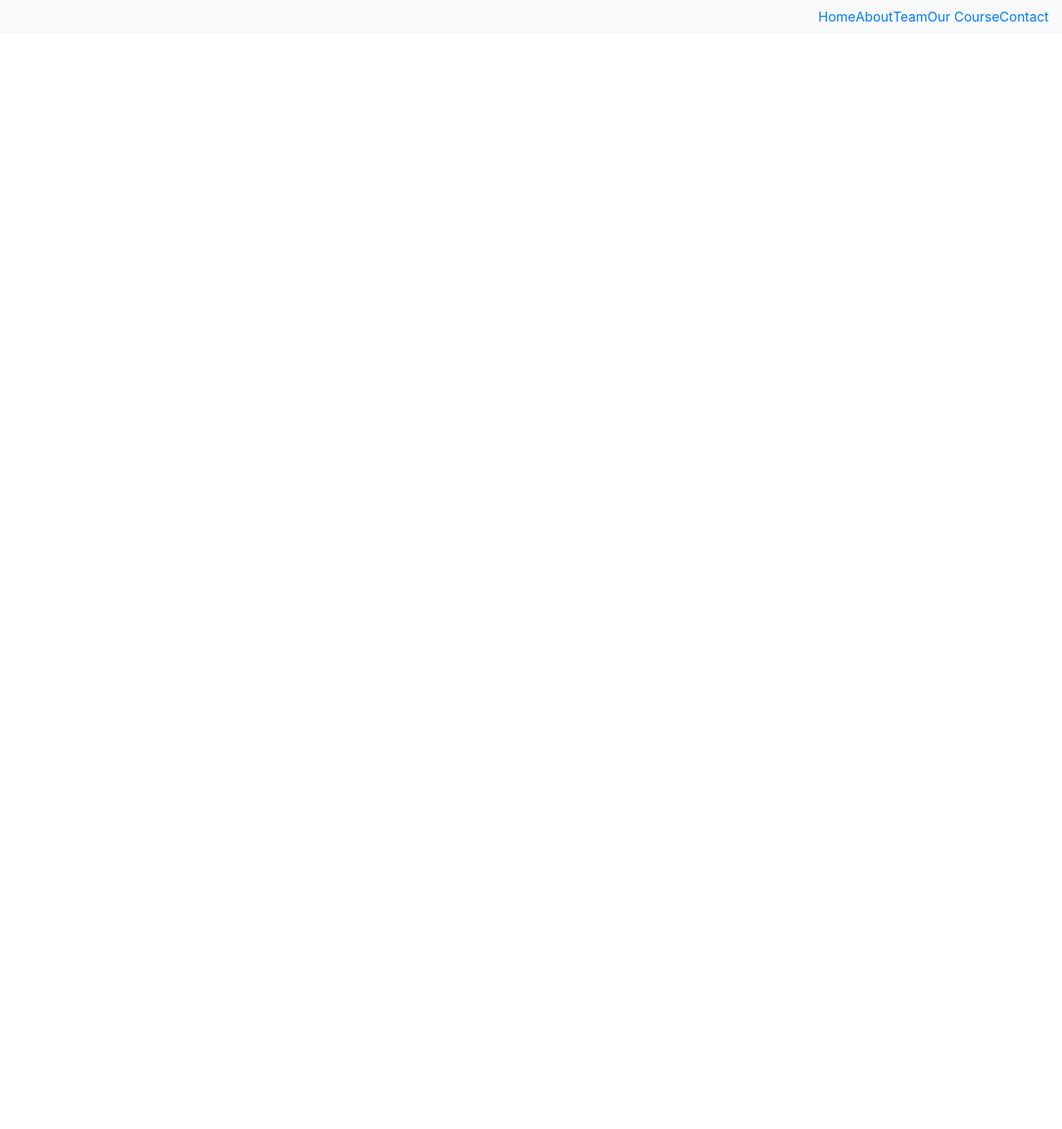
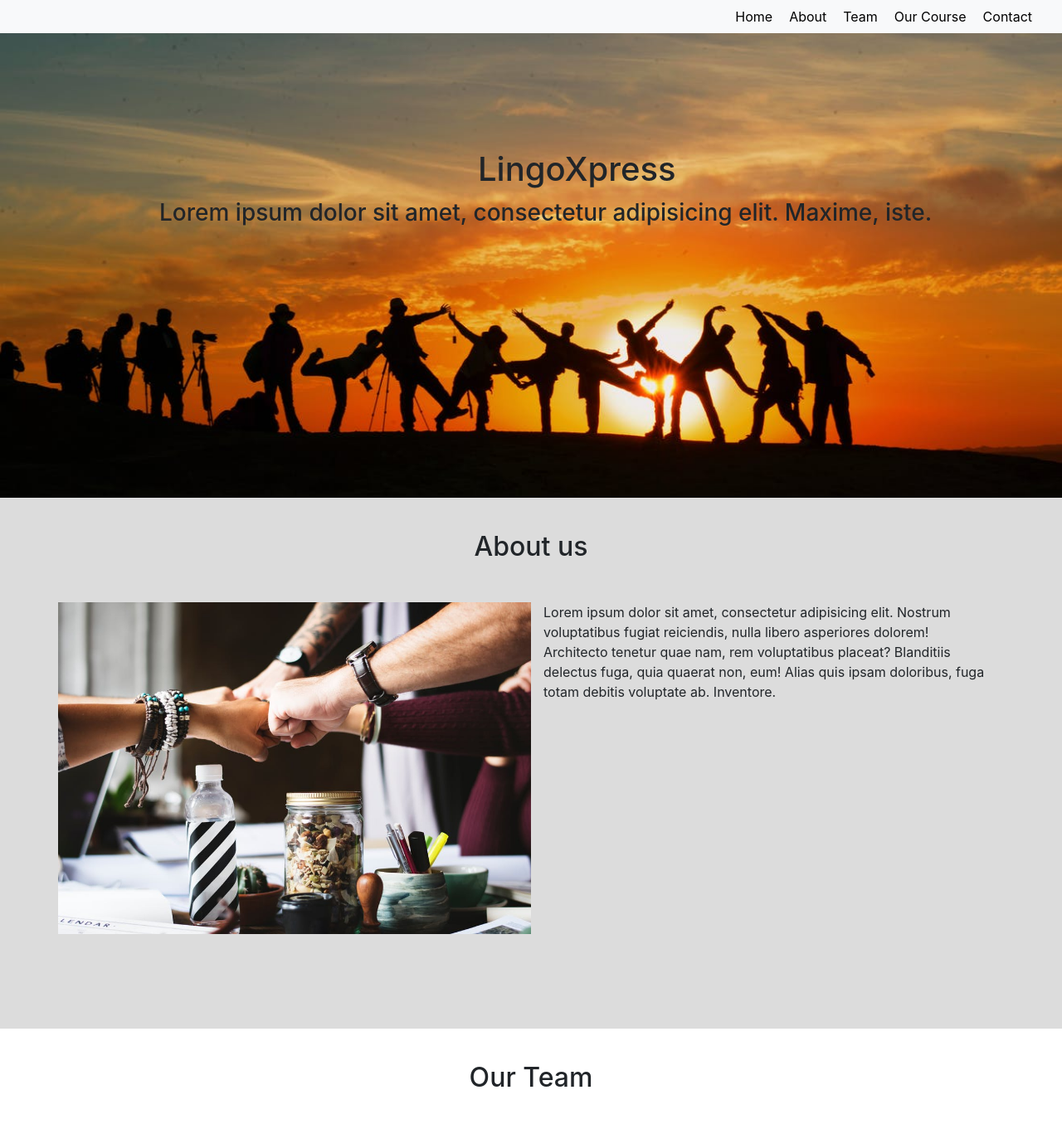
Before and after one commit to aleksandrahannum/lingoxpress, a plain HTML site: page index.html in a window 1280 px wide. Shown: the whole page at 83% size. Before the commit the page ends 800 px from the top, so only its background shows below. Drawn offline with nearby package versions, Linux system fonts and the light colour scheme; files whose address does not match are found by name.

Commit message:
dodano strukture i nagłówki

```diff
--- a/css/style.css
+++ b/css/style.css
@@ -0,0 +1,47 @@
+#main-nav {
+    background-color: black;
+}
+#main-nav .navbar-nav .navbar-item{
+    padding-right: 20px;
+}
+#main-nav .navbar-nav .navbar-item a {
+    text-decoration: none;
+    color: black;
+
+}
+
+h2 {
+    text-align: center;
+    padding-top: 5vh;
+    padding-bottom: 5vh;
+}
+#header-section {
+    width: 100%;
+    height: 600px;
+    background-image: url(../img/pexels-photo-207896.jpeg);
+    background-size: cover;
+    position: relative;
+}
+
+#header-section h1 {
+    position: absolute;
+    top: 30%;
+    left: 45%;
+}
+#header-section h3 {
+    position: absolute;
+    top: 40%;
+    left: 15%;
+
+}
+#about-section {
+    width: 100%;
+    height: 80vh;
+    background-color: gainsboro;
+}
+
+#about-section .img {
+    background-image: url(/img/pexels-photo-398532.jpeg);
+    height: 50vh;
+    background-size: cover;
+}
--- a/index.html
+++ b/index.html
@@ -29,6 +29,27 @@
             </ul>
         </div>
     </nav>
+    <header id="header-section">
+       <h1>LingoXpress</h1>
+       <h3>Lorem ipsum dolor sit amet, consectetur adipisicing elit. Maxime, iste.</h3>
+    </header>
+    <section id="about-section">
+        <h2>About us</h2>
+        <div class="container">
+            <div class="row">
+                <div class="col-md-6 img">
+
+                </div>
+                <div class="col-md-6">
+                   <p>Lorem ipsum dolor sit amet, consectetur adipisicing elit. Nostrum voluptatibus fugiat reiciendis, nulla libero asperiores dolorem! Architecto tenetur quae nam, rem voluptatibus placeat? Blanditiis delectus fuga, quia quaerat non, eum! Alias quis ipsam doloribus, fuga totam debitis voluptate ab. Inventore.</p>
+
+                </div>
+            </div>
+        </div>
+    </section>
+    <section id="team-section">
+        <h2>Our Team</h2>
+    </section>
     <script src="https://cdnjs.cloudflare.com/ajax/libs/jquery/3.2.1/jquery.min.js"></script>
     <script src="https://cdnjs.cloudflare.com/ajax/libs/popper.js/1.12.6/umd/popper.min.js"></script>
     <script src="https://maxcdn.bootstrapcdn.com/bootstrap/4.0.0-beta.2/js/bootstrap.min.js"></script>
```
